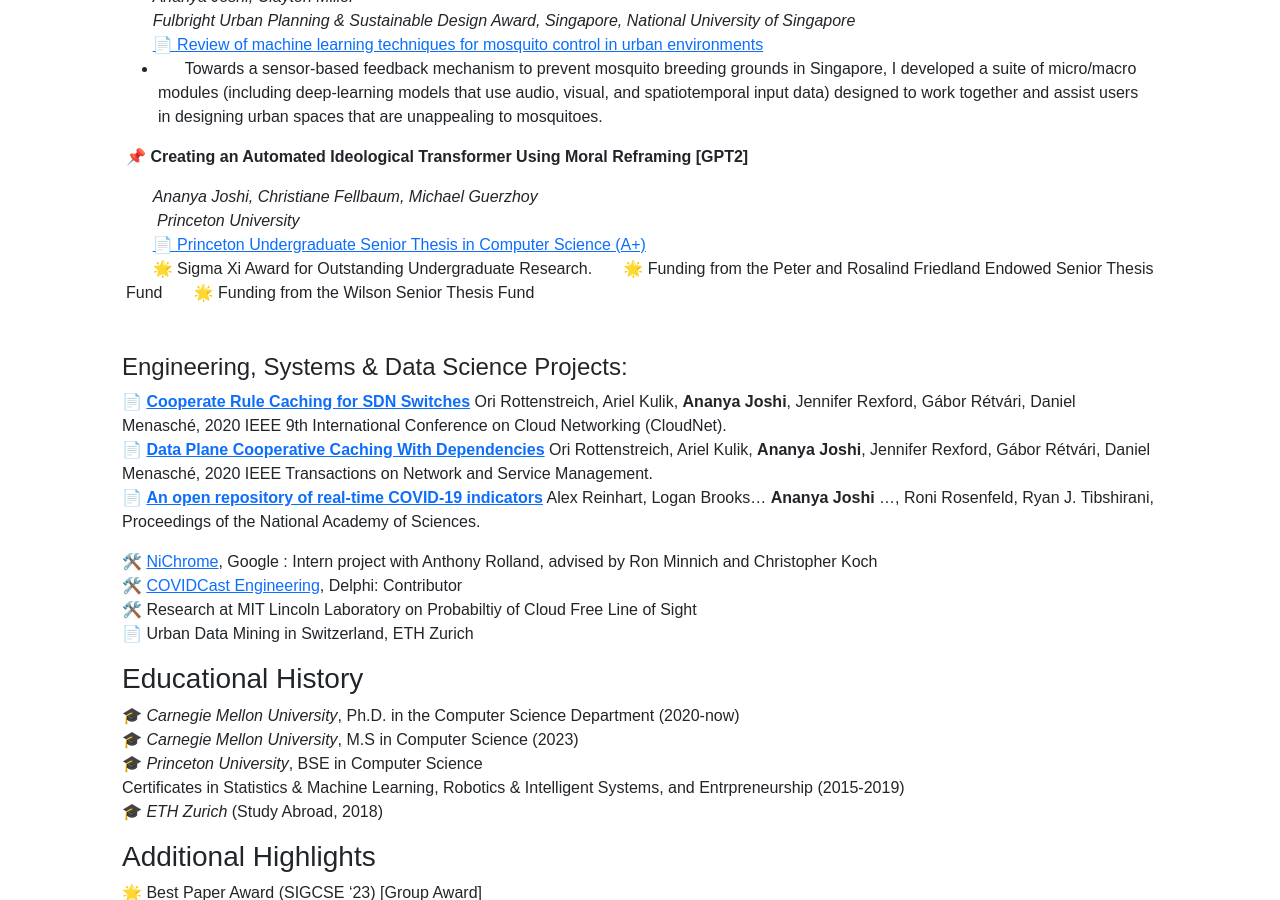
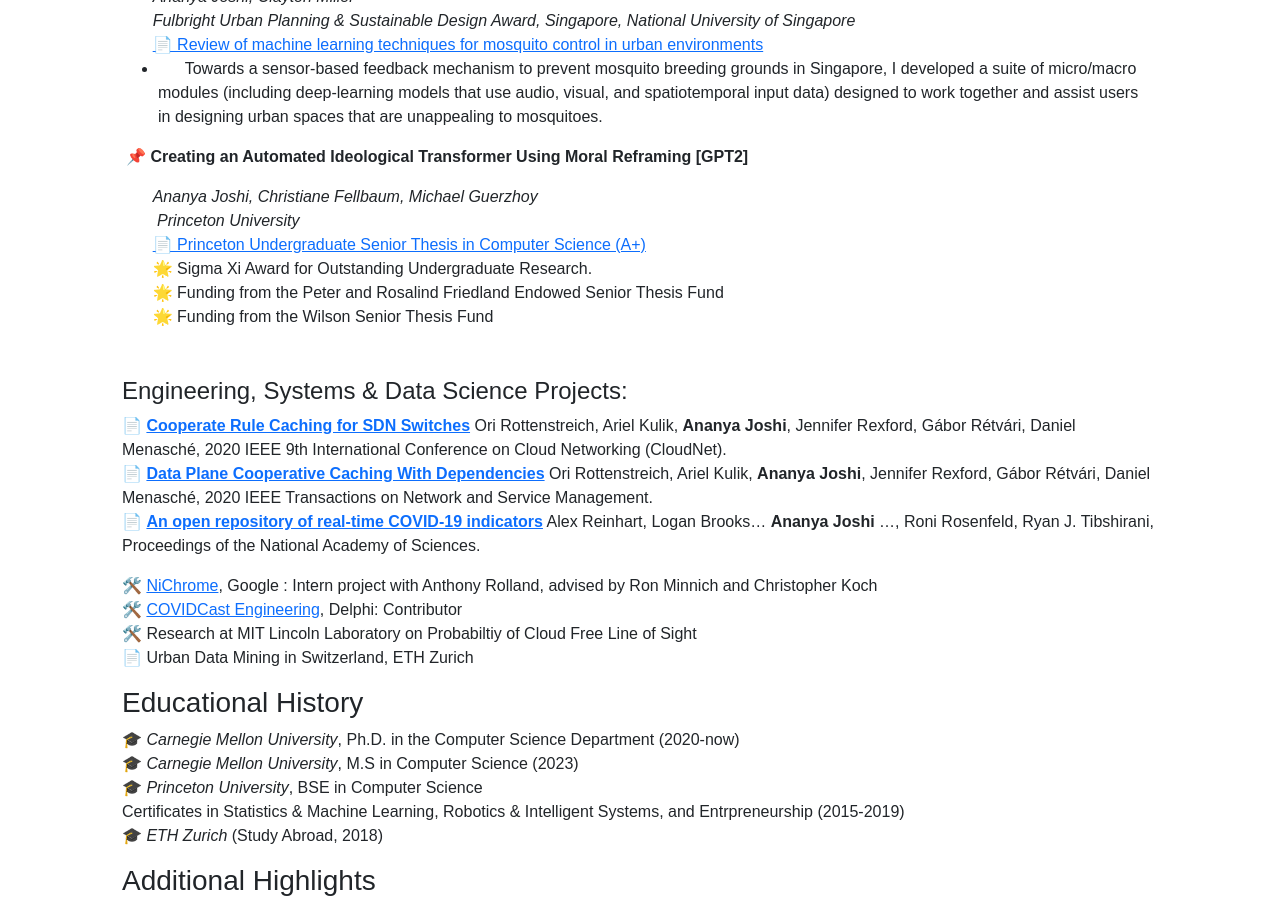
Before and after one commit to Ananya-Joshi/ananya-joshi.github.io, a Jekyll site: the page built from index.md, in a window 1280 px wide and 900 px high, scrolled down 1882 px. Built offline with Jekyll 4.4.1, drawn with Linux system fonts in a browser that asks for light colours.

```diff
--- a/_layouts/default.html
+++ b/_layouts/default.html
@@ -135,9 +135,9 @@
 			&nbsp;&nbsp;&nbsp;&nbsp;&nbsp;&nbsp;<a href="https://www.google.com/url?sa=t&rct=j&q=&esrc=s&source=web&cd=&cad=rja&uact=8&ved=2ahUKEwiIku2ZsPL9AhWEjIkEHdocAW4QFnoECA8QAQ&url=https%3A%2F%2Fdataspace.princeton.edu%2Fhandle%2F88435%2Fdsp019p290d20x&usg=AOvVaw3p2ZFk6wlDaE1uQV7B8vhc" class="link-primary">📄 Princeton Undergraduate Senior Thesis in Computer Science (A+)</a>
 			<br>
 
-			&nbsp;&nbsp;&nbsp;&nbsp;&nbsp;&nbsp;🌟 Sigma Xi Award for Outstanding Undergraduate Research.
-			&nbsp;&nbsp;&nbsp;&nbsp;&nbsp;&nbsp;🌟 Funding from the Peter and Rosalind Friedland Endowed Senior Thesis Fund
-			&nbsp;&nbsp;&nbsp;&nbsp;&nbsp;&nbsp;🌟 Funding from the Wilson Senior Thesis Fund
+			&nbsp;&nbsp;&nbsp;&nbsp;&nbsp;&nbsp;🌟 Sigma Xi Award for Outstanding Undergraduate Research.  <br>
+			&nbsp;&nbsp;&nbsp;&nbsp;&nbsp;&nbsp;🌟 Funding from the Peter and Rosalind Friedland Endowed Senior Thesis Fund   <br>
+			&nbsp;&nbsp;&nbsp;&nbsp;&nbsp;&nbsp;🌟 Funding from the Wilson Senior Thesis Fund  <br>
 
 
 			</div>
```
